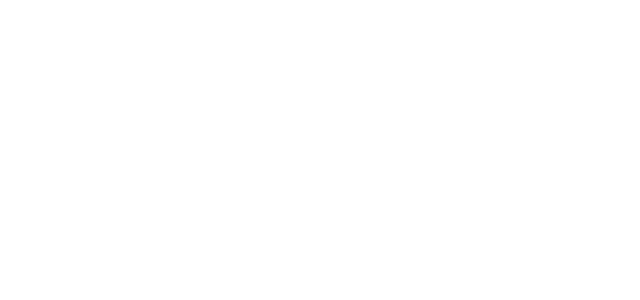
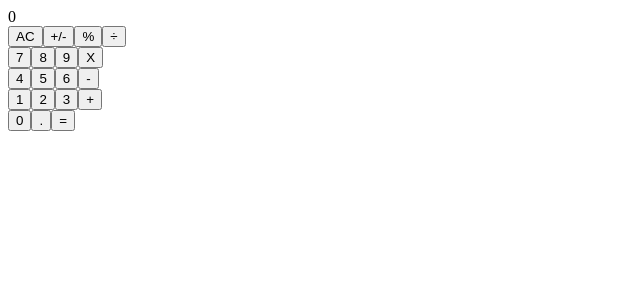
Before and after one commit to fegzycole/React-Calculator, a React (Create React App) app: page / in a window 1280 px wide. Shown: the top 300 px of the page, without its empty margins (0-640 px from the left). Built offline with nearby package versions, Linux system fonts and the light colour scheme; the HTML template or start-up script is replaced by a standard one.

Commit message:
Complete button panel component

```diff
--- a/src/components/App.js
+++ b/src/components/App.js
@@ -1,4 +1,6 @@
 import React, { Component } from 'react';
+import Display from './Display';
+import ButtonPanel from './ButtonPanel';
 
 class App extends Component {
   constructor(props) {
@@ -10,7 +12,10 @@
 
   render() {
     return (
-      <div id="calculator-container" />
+      <div id="calculator-container">
+        <Display />
+        <ButtonPanel />
+      </div>
     );
   }
 }
--- a/src/components/ButtonPanel.js
+++ b/src/components/ButtonPanel.js
@@ -10,11 +10,15 @@
     ['0', '.', '='],
   ]);
 
+  const [groupIndices] = useState([1, 2, 3, 4]);
+
   return (
-    <div className="panel">
+    <div>
       {buttons.map((group, outterIndex) => (
-        <div className="btn-group" key={}>
-          {group.map}
+        <div className="btn-group" key={groupIndices[outterIndex]}>
+          {group.map(character => (
+            <Button key={character} name={character} />
+          ))}
         </div>
       ))}
     </div>
```
